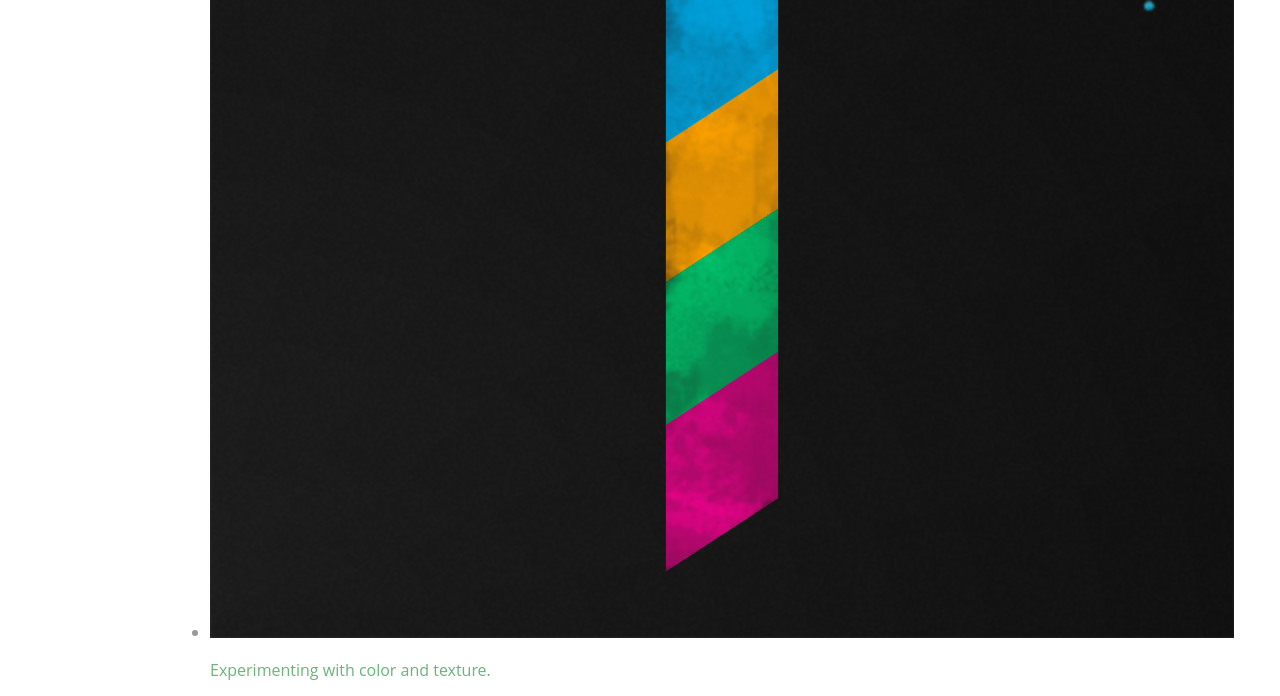
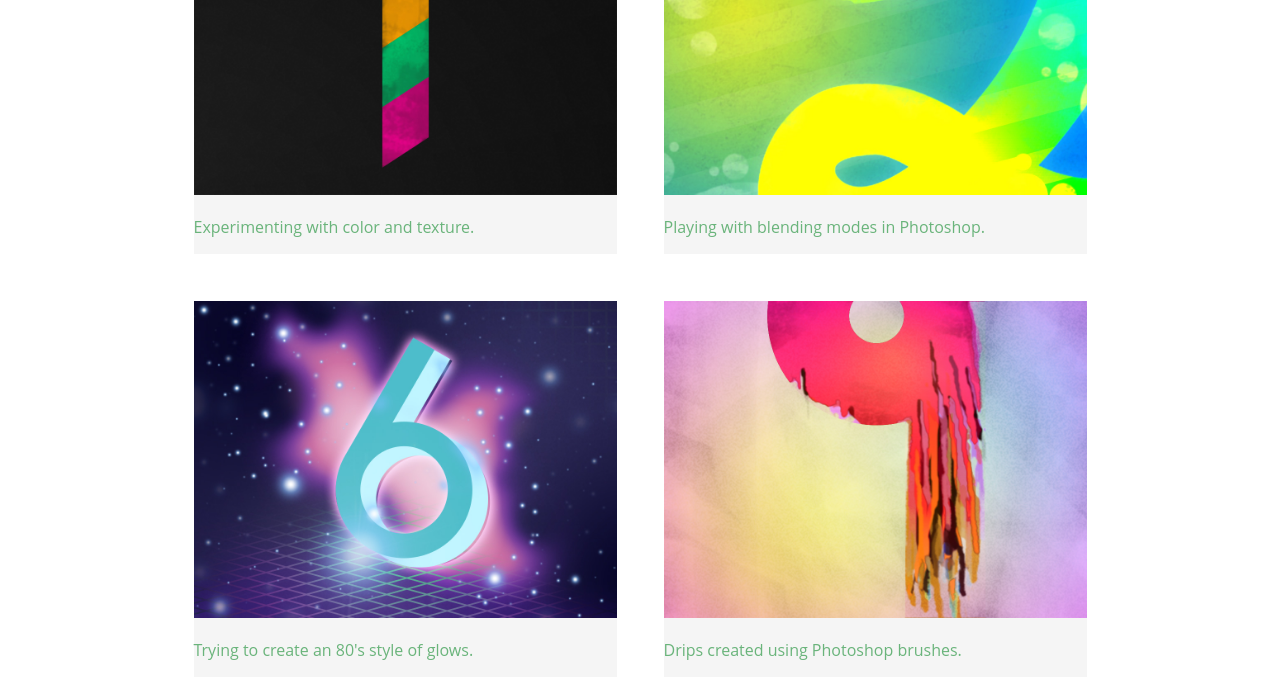
Before and after one commit to lroberts15/Portfolio-project, a plain HTML site: page index.html in a window 1280 px wide. Shown: the part 348-1044 px from the top of the page. Drawn offline with Linux system fonts and the light colour scheme.

Commit message:
updated changes

```diff
--- a/css/main.css
+++ b/css/main.css
@@ -1,9 +1,10 @@
-/* Generald */
+/**********************************
+GENERAL
+***********************************/
 
 body {
   font-family: 'Open Sans', sans-serif;
 }
-
 
 #wrapper {
   max-width: 940px;
@@ -11,16 +12,21 @@ body {
   padding: 0 5%;
 }
 
-
-a{
+a {
   text-decoration: none;
 }
 
-
-/* Heading*/
+img {
+  max-width: 100%;
+}
 
 
-#logo{
+
+/**********************************
+HEADING
+***********************************/
+
+#logo {
   text-align: center;
   margin: 0;
 }
@@ -39,7 +45,11 @@ h2 {
   font-weight: normal;
 }
 
-/* navigation */
+
+
+/**********************************
+NAVIGATION
+***********************************/
 
 nav {
   text-align: center;
@@ -47,8 +57,11 @@ nav {
   margin: 20px 0 0;
 }
 
-/* Footer */
 
+
+/**********************************
+FOOTER
+***********************************/
 
 footer {
   font-size: 0.75em;
@@ -58,7 +71,29 @@ footer {
 }
 
 
- /* COLORS */
+
+/**********************************
+PAGE: PORTFOLIO
+***********************************/
+
+#gallery {
+  margin: 0;
+  padding: 0;
+  list-style: none;
+}
+
+#gallery li {
+  float: left;
+  width: 45%;
+  margin: 2.5%;
+  background-color: #f5f5f5;
+  color: #bdc3c7;
+}
+
+
+/**********************************
+COLORS
+***********************************/
 
 /* site body */
 body {
@@ -77,7 +112,6 @@ nav {
   background: #599a68;
 }
 
-
 /* logo text */
 h1, h2 {
   color: #fff;
@@ -93,7 +127,6 @@ nav a, nav a:visited {
   color: #fff;
 }
 
-
 /* selected nav link */
 nav a.selected, nav a:hover {
   color: #32673f;
```
Lines whose indentation alone changed are shown as unchanged.
